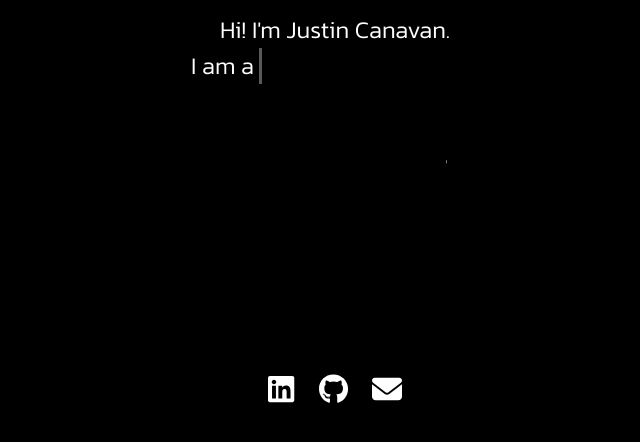
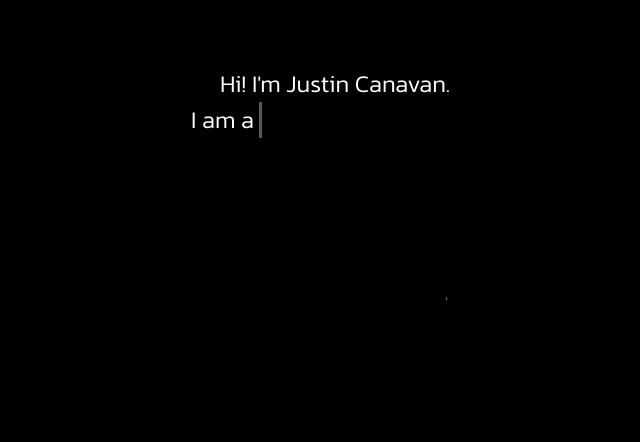
Before and after one commit to justincanavandev/vite-portfolio, a React (Vite) app in the folder vite-portfolio/: page / in a window 1280 px wide. Shown: the top 442 px of the page, without its empty margins (305-945 px from the left). Built offline with nearby package versions, Linux system fonts and the light colour scheme.

Commit message:
fixed flexbox on homePage, added animations to icons

```diff
--- a/vite-portfolio/src/homepage.css
+++ b/vite-portfolio/src/homepage.css
@@ -79,6 +79,10 @@
   animation: text-white 0.3s ease var(--fadeBubbleIn) forwards;
 }
 
+.icon-text {
+  animation: text-white 0.3s ease var(--fadeBubbleIn) forwards;
+}
+
 .bubble::before {
   content: "";
   position: absolute;
@@ -92,6 +96,7 @@
 
 .bubble-div {
   animation: right-to-left 1.5s ease var(--fadeBubbleIn) forwards;
+
 }
 
 .bubble-div-xs {
--- a/vite-portfolio/src/pages/HomePage/HomePage.tsx
+++ b/vite-portfolio/src/pages/HomePage/HomePage.tsx
@@ -10,7 +10,7 @@ import { GlobalContext } from "../../context/GlobalContext"
 import { HomePageContext } from "../../context/HomePageContext"
 
 function HomePage() {
-  const { componentHeight, screenWidth, ColorPicker, setUrlName } =
+  const { componentHeight, screenWidth, ColorPicker } =
     useContext(GlobalContext)
 
   const icons = [faLinkedin, faGithub, faEnvelope]
@@ -21,7 +21,7 @@ function HomePage() {
     setBoxShadowClass,
     bubbleAnimationClass,
     setBubbleAnimationClass,
-    getBubbleAnimationClass,
+    // getBubbleAnimationClass,
   } = useContext(HomePageContext)
   const dynamicTextRef: RefObject<HTMLLIElement> = useRef(null)
   const [dynamicTextHeight, setDynamicTextHeight] = useState<string>("")
@@ -75,11 +75,11 @@ function HomePage() {
 
   return (
     <>
-      <div className="flex flex-col bg-black min-h-screen">
-        <div
+      <div className="flex flex-col justify-around py-2 font-kanit text-[1.5rem] text-white bg-black min-h-screen">
+        {/* <div
           className="w-full font-kanit text-[1.5rem] text-white pt-3 sm:flex-wrap"
           // style={{ height: componentHeight }}
-        >
+        > */}
           <div className="flex flex-col justify-around h-[15%]">
             <div className="flex justify-center">
               <h2 className="">
@@ -110,7 +110,7 @@ function HomePage() {
             </div>
           </div>
 
-          <div className="relative flex justify-center mt-8">
+          <div className="relative flex justify-center">
             <span
               className="font-montserrat rounded-md select-bubble px-2 font-bold mx-auto text-white uppercase"
               style={{ boxShadow: boxShadowClass }}
@@ -129,9 +129,8 @@ function HomePage() {
                 <div className={`${bubbleAnimationClass} mx-[1.4rem]`}>
 
                   <div
-                  // onClick={setUrlName(bubble.title)}
                     className={` ${
-                      screenWidth >= 475 ? "mt-12" : bubble.mtClass
+                      screenWidth >= 475 ? "" : ""
                     } bubble w-28 h-24 sm:mt-12 text-center relative text-white`}
                   ></div>
                   <p
@@ -145,15 +144,15 @@ function HomePage() {
               </Link>
             ))}
           </div>
-          <div className="flex mt-10 sticky-bottom justify-center">
+          <div className="flex sticky-bottom justify-center">
             {icons.map((icon, index) => (
-              <div key={index} className="mx-3">
-                <FontAwesomeIcon className="" color="" size="lg" icon={icon} />
+              <div key={index} className="mx-3 text-black bubble-text">
+                <FontAwesomeIcon className={`${bubbleAnimationClass} `} size="lg" icon={icon} />
               </div>
             ))}
           </div>
           {/* <ColorPicker /> */}
-        </div>
+        {/* </div> */}
       </div>
     </>
   )
--- a/vite-portfolio/src/types/global-types/globalTypes.ts
+++ b/vite-portfolio/src/types/global-types/globalTypes.ts
@@ -8,6 +8,5 @@ export type GlobalContextType = {
   screenWidth: number
   setScreenWidth: React.Dispatch<React.SetStateAction<number>>
   ColorPicker: () => JSX.Element
-  // urlName: string
-  // setUrlName: React.Dispatch<React.SetStateAction<string>>
+
 }
```
